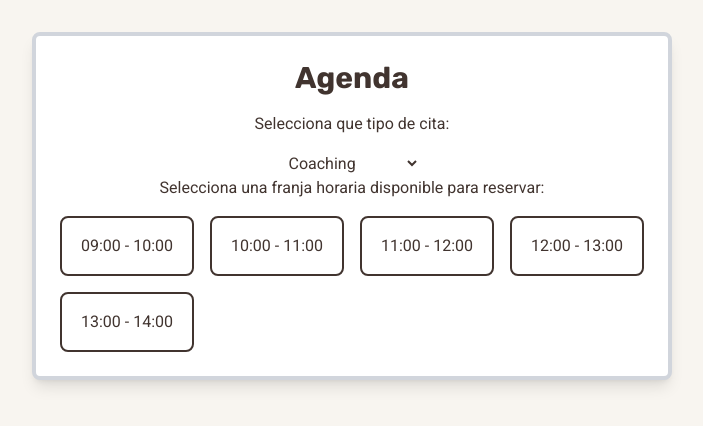
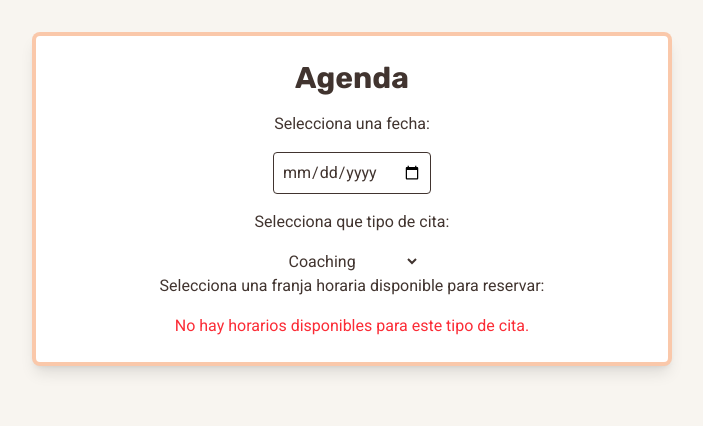
Before and after one commit to KoolDeveloper/arroz-con-mango, a SvelteKit app: page /agenda in a window 1280 px wide. Shown: the top 426 px of the page, without its empty margins (288-991 px from the left). Built offline with nearby package versions, Linux system fonts and the light colour scheme; a web font is replaced by a local one.

Commit message:
Desarrollando logica de agenda

```diff
--- /dev/null
+++ b/src/lib/types/agenda.ts
@@ -0,0 +1,9 @@
+export type Franja = {
+    id: number;
+    startTime: string;
+    date: string;
+    endTime: string;
+    available: boolean;
+};
+
+export type TipoCita = 'coaching' | 'mentoria';
--- a/src/routes/+page.svelte
+++ b/src/routes/+page.svelte
@@ -9,7 +9,7 @@
 <main class="overflow-x-hidden">
 	<Banner />
 	<section class="mt-2 grid gap-4 px-4 py-2 text-center font-cursive text-xl">
-		<div class="flex justify-center gap-2">
+		<div class="flex justify-center items-center gap-2">
 			<h3 class="font-title text-2xl">Alejandro Piña</h3>
 			<Icon icon={mymountsinai} class="h-12 w-12 text-primary" />
 		</div>
--- a/src/routes/agenda/+page.server.ts
+++ b/src/routes/agenda/+page.server.ts
@@ -0,0 +1,14 @@
+import type { PageServerLoad } from './$types';
+import type { Franja } from '$lib/types/agenda';
+
+
+export const load: PageServerLoad = async () => {
+	const franjas: Franja[] = [
+		{ id: 1,date: '2026-10-02', startTime: '09:00', endTime: '10:00', available: true },
+		{ id: 2, date: '2026-10-02', startTime: '10:00', endTime: '11:00', available: false },
+		{ id: 3, date: '2026-10-02', startTime: '11:00', endTime: '12:00', available: true },
+		{ id: 4, date: '2026-10-02', startTime: '12:00', endTime: '13:00', available: true },
+		{ id: 5, date: '2026-10-02', startTime: '13:00', endTime: '14:00', available: false }
+	];
+	return { franjas };
+};
--- a/src/routes/agenda/+page.svelte
+++ b/src/routes/agenda/+page.svelte
@@ -1,40 +1,79 @@
 <script lang="ts">
-	type Franja = {
-		id: number;
-		startTime: string;
-		endTime: string;
-		available: boolean;
+	import type { TipoCita } from '$lib/types/agenda';
+
+	let { data } = $props();
+
+	let tipoCita = $state<TipoCita>('coaching');
+
+	let fechaSeleccionada = $state<string>('');
+
+	const DURACION = {
+		coaching: 1,
+		mentoria: 2
 	};
 
-	const franjas: Franja[] = [
-		{ id: 1, startTime: '09:00', endTime: '10:00', available: true },
-		{ id: 2, startTime: '10:00', endTime: '11:00', available: false },
-		{ id: 3, startTime: '11:00', endTime: '12:00', available: true },
-		{ id: 4, startTime: '12:00', endTime: '13:00', available: true },
-		{ id: 5, startTime: '13:00', endTime: '14:00', available: false }
-	];
+	const franjasDelDia = $derived.by(() => {
+		if (!fechaSeleccionada) return [];
+
+		return data.franjas.filter((f) => f.date === fechaSeleccionada);
+	});
+
+	const franjasDisponibles = $derived.by(() => {
+		const franjas = franjasDelDia;
+
+		const horasNecesarias = DURACION[tipoCita];
+
+		if (horasNecesarias === 1) {
+			return franjas.filter((f) => f.available);
+		}
+
+		const resultado = [];
+
+		for (let i = 0; i <= franjas.length - horasNecesarias; i++) {
+			const grupo = franjas.slice(i, i + horasNecesarias);
+
+			const consecutivas = grupo.every((actual, idx) => {
+				if (!actual.available) return false;
+				if (idx === grupo.length - 1) return true;
+
+				return actual.endTime === grupo[idx + 1].startTime;
+			});
+
+			if (consecutivas) {
+				resultado.push({
+					id: grupo[0].id,
+					startTime: grupo[0].startTime,
+					endTime: grupo.at(-1)!.endTime
+				});
+			}
+		}
+		return resultado;
+	});
 </script>
 
 <main
-	class="mx-auto mt-8 w-1/2 max-w-5xl rounded-lg border-4 border-gray-300 bg-white p-6 text-center shadow-lg"
+	class="mx-auto mt-8 w-1/2 max-w-5xl rounded-lg border-4 border-primary/40 bg-white p-6 text-center shadow-lg"
 >
 	<h1 class="mb-4 text-3xl font-bold">Agenda</h1>
+	<p class="mb-4">Selecciona una fecha:</p>
+	<input type="date" bind:value={fechaSeleccionada} class="mb-4 rounded border p-2" />
 	<p class="mb-4">Selecciona que tipo de cita:</p>
-	<select>
+	<select bind:value={tipoCita}>
 		<option value="coaching">Coaching</option>
 		<option value="mentoria">Mentoría Grupal</option>
 	</select>
 	<p class="mb-4">Selecciona una franja horaria disponible para reservar:</p>
 	<section class="grid grid-cols-1 gap-4 sm:grid-cols-2 md:grid-cols-3 lg:grid-cols-4">
-		{#each franjas as franja (franja.id)}
-			<button
-				class="w-full rounded-lg border-2 p-4 text-center transition-colors duration-300"
-				class:available={franja.available}
-				class:unavailable={!franja.available}
-				disabled={!franja.available}
-			>
-				{franja.startTime} - {franja.endTime}
-			</button>
-		{/each}
+		{#if franjasDisponibles.length === 0}
+			<p class="col-span-full text-center text-red-500">
+				No hay horarios disponibles para este tipo de cita.
+			</p>
+		{:else}
+			{#each franjasDisponibles as franja (franja.id)}
+				<button class="w-full rounded-lg border-2 p-4 text-center transition-colors duration-300">
+					{franja.startTime} - {franja.endTime}
+				</button>
+			{/each}
+		{/if}
 	</section>
 </main>
```
Also changed, not shown: src/routes/api/availability/+server.ts (added), src/routes/api/availability/server.ts (deleted), src/routes/api/payments/+server.ts (added), src/routes/api/payments/server.ts (deleted).
